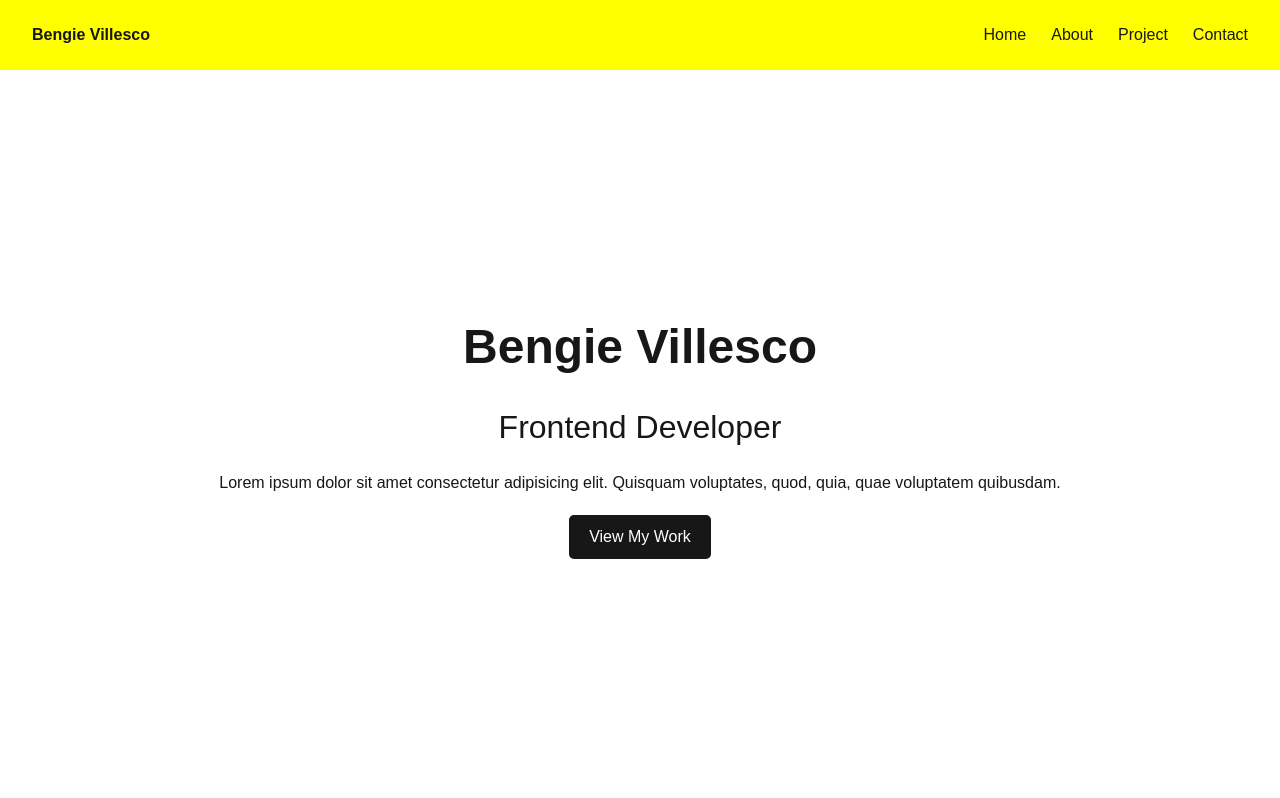
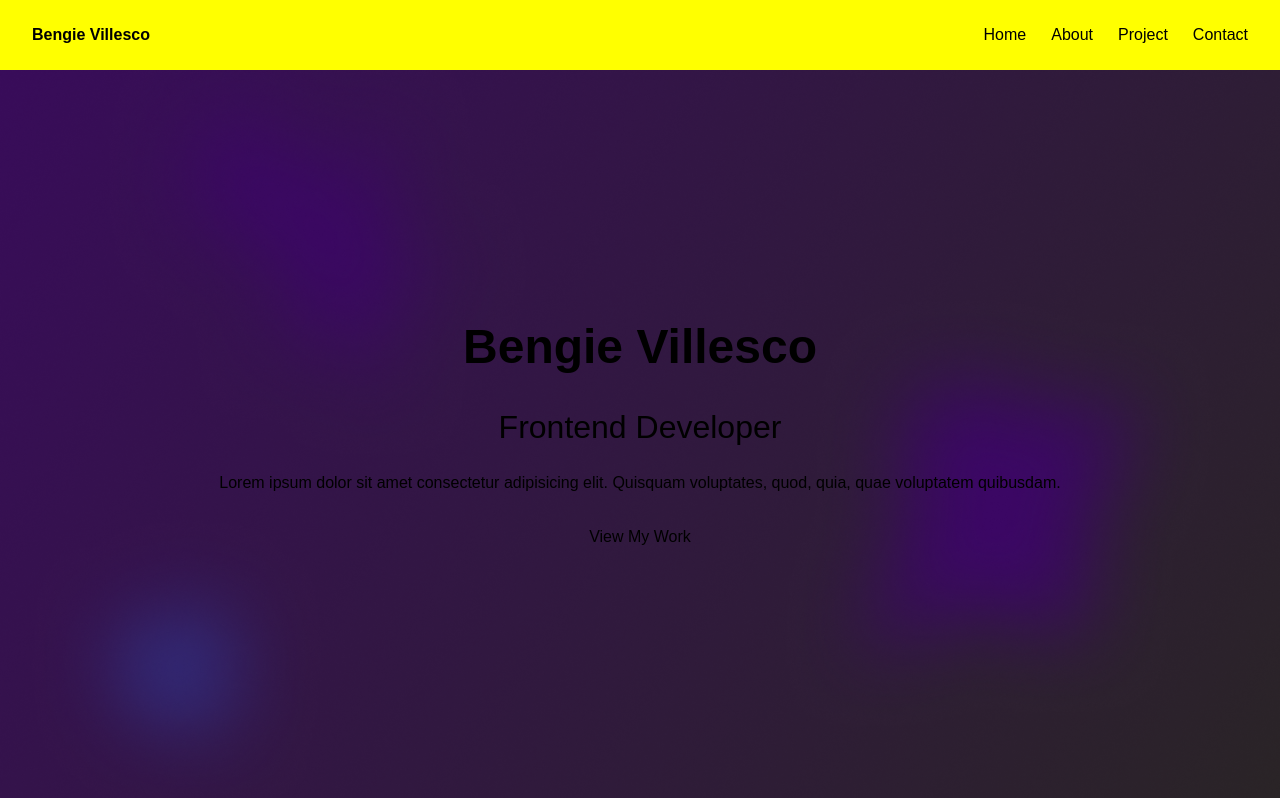
Before and after one commit to p3uj/Portfolio, a Next.js app in the folder frontend/: page / in a window 1280 px wide. Shown: the top 798 px of the page. Built offline with nearby package versions, Linux system fonts and the light colour scheme.

Commit message:
Use bg image and comment out dark mode.

```diff
--- a/frontend/app/globals.css
+++ b/frontend/app/globals.css
@@ -1,8 +1,7 @@
 @import "tailwindcss";
 
 :root {
-  --background: #ffffff;
-  --foreground: #171717;
+  --background: url("../public/bg.png");
 }
 
 @theme inline {
@@ -12,15 +11,16 @@
   --font-mono: var(--font-geist-mono);
 }
 
-@media (prefers-color-scheme: dark) {
+/* @media (prefers-color-scheme: dark) {
   :root {
     --background: #0a0a0a;
     --foreground: #ededed;
   }
-}
+} */
 
 body {
   background: var(--background);
+  background-size: cover;
   color: var(--foreground);
   font-family: Arial, Helvetica, sans-serif;
 }
```
